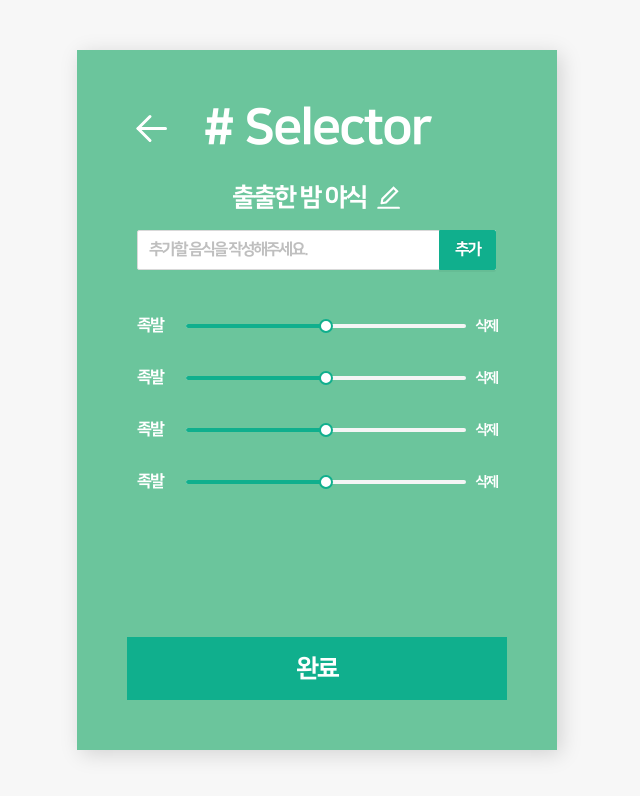
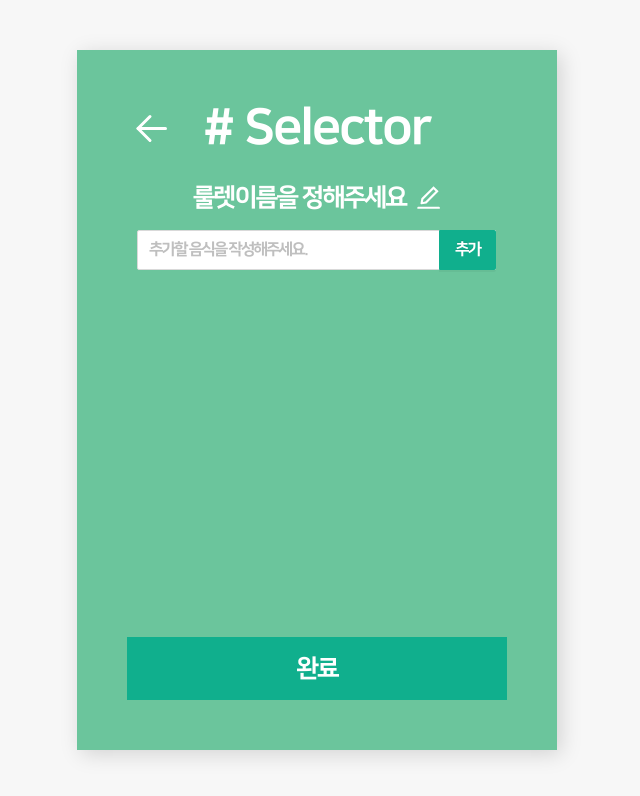
Before and after one commit to teo-splint-first/front, a React (Create React App) app: page /make in a window 1280 px wide. Shown: the top 796 px of the page, without its empty margins (323-963 px from the left). Built offline with nearby package versions, Linux system fonts and the light colour scheme.

Commit message:
[feat] 데이터 구조수정, 템플릿 상단에 어떤 테마인지 나오게 수정, 룰렛 결과가 클릭하면 나오게 수정, make 화면과 연동되도록 수정

```diff
--- a/src/components/pages/Home.js
+++ b/src/components/pages/Home.js
@@ -15,8 +15,8 @@ const Home = () => {
       <Text>상황에 맞는 주제를 골라보세요</Text>
       <Topic>
         {topicBtnArr.map((topic) => (
-          <Btn key={topic} onClick={() => navigate(`/template/${topic}`)}>
-            {topic}
+          <Btn key={topic} onClick={() => navigate(`/template/${topic.key}`)}>
+            {topic.label}
           </Btn>
         ))}
       </Topic>
--- a/src/components/pages/Make.js
+++ b/src/components/pages/Make.js
@@ -2,7 +2,7 @@ import React, { useState } from "react";
 import { Slider, Input } from "antd";
 import Template from "../common/Template";
 import { EditOutlined } from "@ant-design/icons";
-import { useNavigate } from "react-router";
+import { useNavigate, useLocation } from "react-router";
 import styled from "styled-components";
 import "antd/dist/antd.css";
 
@@ -19,9 +19,15 @@ const mock = [
  * }[]
  */
 const MakeTemplate = () => {
-  const [title, setTitle] = useState("출출한 밤 야식");
+  const { state: rouletteData } = useLocation();
+  console.log(rouletteData);
+  const [title, setTitle] = useState(rouletteData?.title_give || "");
   const [isEdit, setIsEdit] = useState(false);
-  const [roulette, setRoulette] = useState(mock);
+  const [roulette, setRoulette] = useState(
+    rouletteData
+      ? rouletteData.contents_give.map((el) => ({ label: el.name, point: 5 }))
+      : [],
+  );
   const [inputVal, setInputVal] = useState("");
   const navigate = useNavigate();
   const handleEdit = () => {
@@ -30,6 +36,10 @@ const MakeTemplate = () => {
   const handleAdd = () => {
     if (inputVal === "") {
       alert("음식이름을 작성해주세요.");
+      return;
+    }
+    if (roulette.length === 4) {
+      alert("현재 룰렛은 4개만 가능합니다.");
       return;
     }
     setRoulette((prev) => [...prev, { label: inputVal, point: 5 }]);
@@ -43,11 +53,26 @@ const MakeTemplate = () => {
   const handleDelete = (idx) => {
     setRoulette((prev) => prev.filter((el, elIdx) => idx !== elIdx));
   };
+  const handleSubmit = () => {
+    if (roulette.length !== 4) {
+      alert("현재 룰렛은 4개만 가능합니다.");
+      return;
+    }
+
+    navigate("/roulette", {
+      state: {
+        title_give: title,
+        contents_give: roulette
+          .slice(0, 4)
+          .map((el) => ({ name: el.label, percent: 25 })),
+      },
+    });
+  };
   return (
     <Template goBackBtn={true}>
       {!isEdit && (
         <Title>
-          {title}
+          {title === "" ? "룰렛이름을 정해주세요" : title}
           <EditOutlined
             onClick={handleEdit}
             style={{ marginLeft: "10px", cursor: "pointer" }}
@@ -77,7 +102,7 @@ const MakeTemplate = () => {
             <List>
               <ListLabel>{el.label}</ListLabel>
               <Slider
-                style={{ minWidth: "280px" }}
+                style={{ minWidth: "250px" }}
                 max={10}
                 min={0}
                 defaultValue={el.point}
@@ -95,7 +120,7 @@ const MakeTemplate = () => {
           </li>
         ))}
       </ul>
-      <Submit onClick={() => navigate("/roulette")}>완료</Submit>
+      <Submit onClick={handleSubmit}>완료</Submit>
     </Template>
   );
 };
@@ -125,7 +150,7 @@ const List = styled.article`
 const ListLabel = styled.h3`
   color: #fff;
   margin: 0;
-  min-width: 40px;
+  min-width: 50px;
 `;
 
 const DeleteButton = styled.button`
--- a/src/components/pages/Roulette.js
+++ b/src/components/pages/Roulette.js
@@ -1,4 +1,4 @@
-import React, { useCallback, useRef } from "react";
+import React, { useCallback, useRef, useState } from "react";
 import { useLocation, useNavigate } from "react-router";
 import styled from "styled-components";
 import Template from "../common/Template";
@@ -7,16 +7,20 @@ const Roulette = () => {
   const navigate = useNavigate();
   const { state: roulette } = useLocation();
   const rouletteRef = useRef();
-  const randomRotate = Math.floor(Math.random() * 360) + 3555;
-  const resultIndex = Math.floor((randomRotate - 3555) / 90);
-
+  const [randomRotate, setRandom] = useState(0);
   const onRoulette = useCallback(() => {
-    rouletteRef.current.classList.add("rotate_on");
-
+    const randomDeg = Math.floor(Math.random() * 360) + 3555;
+    const resultIndex = Math.floor((randomDeg - 3555) / 90);
+    setRandom(randomDeg);
     setTimeout(() => {
-      navigate("/result", { state: { template: roulette.title_give, result: roulette.contents_give[resultIndex].name } });
+      navigate("/result", {
+        state: {
+          template: roulette.title_give,
+          result: roulette.contents_give[resultIndex].name,
+        },
+      });
     }, 4500);
-  }, [rouletteRef, roulette, resultIndex, navigate]);
+  }, [roulette, navigate]);
 
   return (
     <Template goBackBtn>
@@ -33,7 +37,9 @@ const Roulette = () => {
           ))}
         </O>
       </Outer>
-      <LinkButton onClick={() => navigate("/make")}>수정</LinkButton>
+      <LinkButton onClick={() => navigate("/make", { state: roulette })}>
+        수정
+      </LinkButton>
       <LinkButton onClick={onRoulette}>돌리기</LinkButton>
     </Template>
   );
@@ -69,9 +75,7 @@ const Outer = styled.div`
   border-radius: 50%;
   transition: 4s;
 
-  &.rotate_on {
-    transform: ${({ rotate }) => `rotate(-${rotate}deg)`};
-  }
+  transform: ${({ rotate }) => `rotate(-${rotate}deg)`};
 `;
 
 const O = styled.div`
--- a/src/components/pages/Templates.js
+++ b/src/components/pages/Templates.js
@@ -15,9 +15,11 @@ const Templates = () => {
 
   return (
     <Template goBackBtn>
+      <Text size={"1.5em"}>({topic})</Text>
       <Text>원하는 룰렛을 선택하세요</Text>
       <RouletteWrap>
-        {data[topic].map((roulette, index) => (
+        {data[topic].map((roulette, index) => {
+          return (
             <Roulette
               key={index}
               onClick={() => navigate("/roulette", { state: roulette })}
@@ -27,7 +29,8 @@ const Templates = () => {
                 {roulette.contents_give.map((food) => `${food.name}, `)}
               </RouletteBottom>
             </Roulette>
-        ))}
+          );
+        })}
       </RouletteWrap>
       <LinkButton
         onClick={() => navigate("/roulette", { state: randomPick() })}
@@ -42,10 +45,10 @@ const Templates = () => {
 };
 
 const Text = styled.p`
-  font-size: 28px;
+  font-size: ${(p) => (p.size ? p.size : "1.5em")};
   color: #fff;
   text-align: center;
-  margin-bottom: 20px;
+  margin-bottom: 0.5em;
   line-height: 1.15;
 `;
 
--- a/src/mock/constant.js
+++ b/src/mock/constant.js
@@ -1,10 +1,10 @@
 export const topicBtnArr = [
-  "혼자",
-  "친구",
-  "회사",
-  "가족",
-  "회식",
-  "비오는날",
-  "소개팅",
-  "단체",
+  { label: "혼자", key: "alone" },
+  { label: "친구", key: "friend" },
+  { label: "회사", key: "company" },
+  { label: "가족", key: "family" },
+  { label: "회식", key: "afterCompany" },
+  { label: "비오는날", key: "rainny" },
+  { label: "소개팅", key: "dating" },
+  { label: "단체", key: "withAll" },
 ];
--- a/src/mock/mock.js
+++ b/src/mock/mock.js
@@ -1,5 +1,5 @@
 export const data = {
-  혼자: [
+  alone: [
     {
       title_give: "출출한 밤 야식",
       contents_give: [
@@ -38,7 +38,7 @@ export const data = {
       ],
     },
   ],
-  친구: [
+  friend: [
     {
       title_give: "간단한 밥류",
       contents_give: [
@@ -87,7 +87,7 @@ export const data = {
       ],
     },
   ],
-  회사: [
+  company: [
     {
       title_give: "중식 메뉴",
       contents_give: [
@@ -126,7 +126,7 @@ export const data = {
       ],
     },
   ],
-  가족: [
+  family: [
     {
       title_give: "엄빠랑 먹기 좋은 메뉴",
       contents_give: [
@@ -165,7 +165,7 @@ export const data = {
       ],
     },
   ],
-  회식: [
+  afterCompany: [
     {
       title_give: "무조건 비싼거",
       contents_give: [
@@ -205,7 +205,7 @@ export const data = {
       ],
     },
   ],
-  비오는날: [
+  rainny: [
     {
       title_give: "출출한 밤 야식",
       contents_give: [
@@ -244,7 +244,7 @@ export const data = {
       ],
     },
   ],
-  소개팅: [
+  dating: [
     {
       title_give: "출출한 밤 야식",
       contents_give: [
@@ -283,7 +283,7 @@ export const data = {
       ],
     },
   ],
-  단체: [
+  withAll: [
     {
       title_give: "출출한 밤 야식",
       contents_give: [
```
Lines whose indentation alone changed are shown as unchanged.
